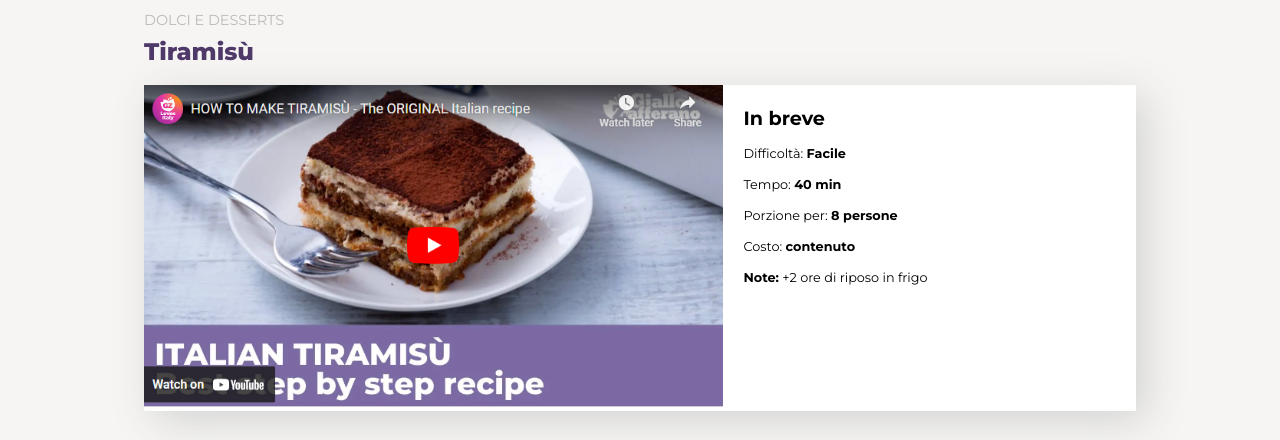
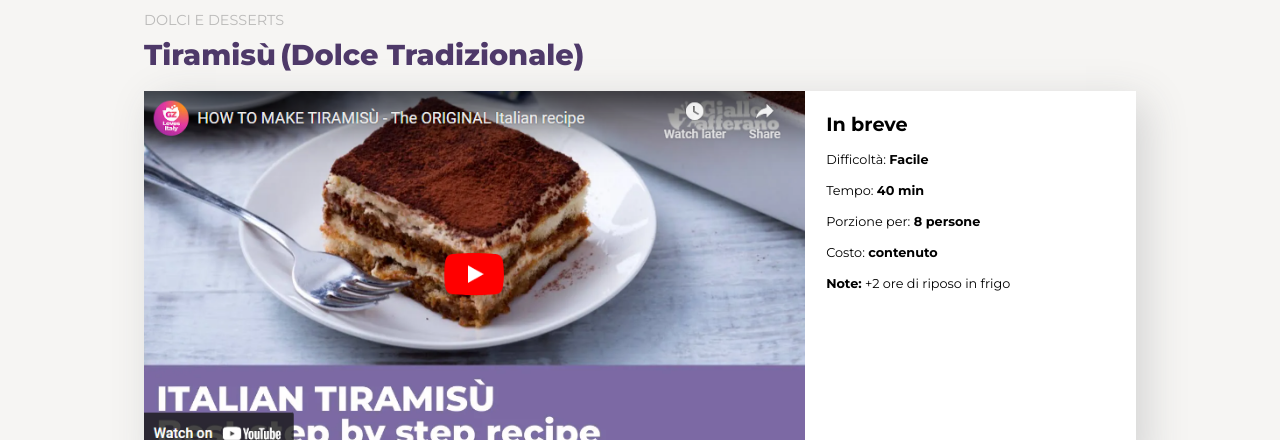
Before and after one commit to michelebozzuto04/htmlcss-responsive-layout, a plain HTML site: page index.html in a window 1280 px wide. Shown: the part 82-522 px from the top of the page. Drawn offline with Linux system fonts and the light colour scheme.

Commit message:
Enhance title section: add secondary title and adjust layout for improved clarity

```diff
--- a/index.html
+++ b/index.html
@@ -26,7 +26,11 @@
     <section class="title-section">
         <div class="container d-flex">
             <span class="category">DOLCI E DESSERTS</span>
-            <h1 class="title">Tiramisù</h1>
+            <div class="title-container d-flex">
+                <h1 class="title">Tiramisù</h1>
+                &nbsp;
+                <h1 class="title secondary">(Dolce Tradizionale)</h1>
+            </div>
         </div>
     </section>
 
@@ -34,10 +38,10 @@
     <section class="card">
         <div class="container">
             <div class="row d-flex">
-                <div class="card-header col-sm-12 col-md-12 col-lg-7">
+                <div class="card-header col-sm-12 col-md-12 col-lg-8">
                     <img src="./img/image (10).png" alt="">
                 </div>
-                <div class="card-body col-sm-12 col-md-12 col-lg-5">
+                <div class="card-body col-sm-12 col-md-12 col-lg-4">
                     <h2>In breve</h2>
                     <div class="row d-flex">
                         <div class="col-sm-12 col-md-4 col-lg-12">
--- a/style.css
+++ b/style.css
@@ -90,6 +90,7 @@ img {
     max-width: 100%;
 }
 
+/* Header */
 .main-header {
     padding: 0.5rem 1rem;
     justify-content: center;
@@ -103,6 +104,7 @@ img {
     }
 }
 
+/* Title Section */
 .title-section {
     padding: 1.2rem 0;
 
@@ -116,14 +118,23 @@ img {
             font-size: 0.9rem;
         }
 
+        span {
+            display: block;
+        }
+
         .title {
             font-size: 1.5rem;
             font-weight: 800;
             color: var(--secondary-color-dark);
         }
+
+        .secondary {
+            display: none;
+        }
     }
 }
 
+/* Card Section */
 .card {
     .container {
         box-shadow: 10px 10px 40px lightgray;
@@ -150,6 +161,7 @@ img {
     }
 }
 
+/* Socials Section */
 .socials-section {
     padding: 2rem 0;
 
@@ -175,6 +187,7 @@ img {
     }
 }
 
+/* Banner Section */
 .banner-section {
     display: none;
     padding-bottom: 2rem;
@@ -184,8 +197,9 @@ img {
     }
 }
 
+/* Presentation Section */
 .presentation-section {
-    padding-bottom: 1rem;
+    padding-bottom: 3rem;
 
     h2 {
         font-weight: 500;
@@ -212,6 +226,7 @@ img {
     }
 }
 
+/* Footer */
 .main-footer {
     background-color: var(--bg-secondary-color);
     color: white;
@@ -227,6 +242,10 @@ img {
         h3 {
             font-size: 0.9rem;
             font-weight: 600;
+        }
+
+        span {
+            text-align: center;
         }
     }
 
@@ -248,7 +267,7 @@ img {
 
 
 
-
+/* Responsive Rules */
 @media screen and (min-width: 768px) {
     .col-md-1 {
         width: calc(100% / 12 * 1);
@@ -304,6 +323,18 @@ img {
 
     .main-header {
         justify-content: flex-start;
+    }
+
+    .title-section {
+        .container {
+            .title {
+                font-size: 1.8rem;
+            }
+
+            .secondary {
+                display: block;
+            }
+        }
     }
 
     .socials-section {
```
